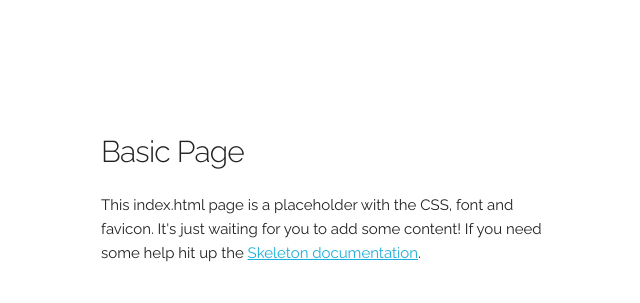
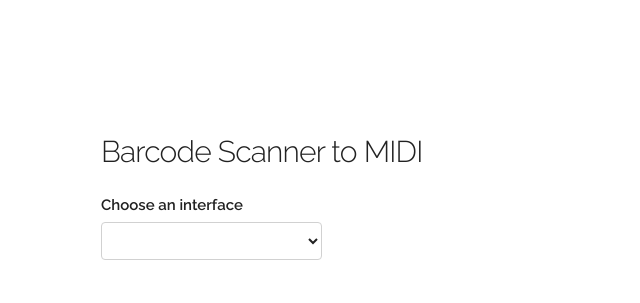
Before and after one commit to scottmetoyer/barcode-midi-web, a plain HTML site: page index.html in a window 1280 px wide. Shown: the part 108-411 px from the top of the page, without its empty margins (59-699 px from the left). Drawn offline with Linux system fonts and the light colour scheme.

Commit message:
Started interface selection

```diff
--- a/index.html
+++ b/index.html
@@ -1,5 +1,6 @@
 <!DOCTYPE html>
 <html lang="en">
+
 <head>
 
   <!-- Basic Page Needs
@@ -21,26 +22,29 @@
   –––––––––––––––––––––––––––––––––––––––––––––––––– -->
   <link rel="stylesheet" href="css/normalize.css">
   <link rel="stylesheet" href="css/skeleton.css">
+  <link rel="stylesheet" href="css/styles.css">
 
-  <!-- Favicon
-  –––––––––––––––––––––––––––––––––––––––––––––––––– -->
   <link rel="icon" type="image/png" href="images/favicon.png">
 
 </head>
+
 <body>
-
-  <!-- Primary Page Layout
-  –––––––––––––––––––––––––––––––––––––––––––––––––– -->
   <div class="container">
     <div class="row">
       <div class="one-half column" style="margin-top: 25%">
-        <h4>Basic Page</h4>
-        <p>This index.html page is a placeholder with the CSS, font and favicon. It's just waiting for you to add some content! If you need some help hit up the <a href="http://www.getskeleton.com">Skeleton documentation</a>.</p>
+        <h4>Barcode Scanner to MIDI</h4>
+        <form>
+          <div class="row">
+            <div class="six columns">
+              <label for="exampleEmailInput">Choose an interface</label>
+              <select class="u-full-width" id="interfaceSelect">
+
+              </select>
+            </div>
+          </div>
       </div>
     </div>
   </div>
-
-<!-- End Document
-  –––––––––––––––––––––––––––––––––––––––––––––––––– -->
+  <script src="scripts/scripts.js"></script>
 </body>
 </html>
--- /dev/null
+++ b/scripts/scripts.js
@@ -0,0 +1,5 @@
+document.addEventListener("DOMContentLoaded", function(){
+  // Add available MIDI interfaces to the select list
+  var select = document.getElementById('interfaceSelect');
+  // select.options[select.options.length] = new Option('Option 1', '1', false, false);
+});
```
Also changed, not shown: scripts.js (deleted).
